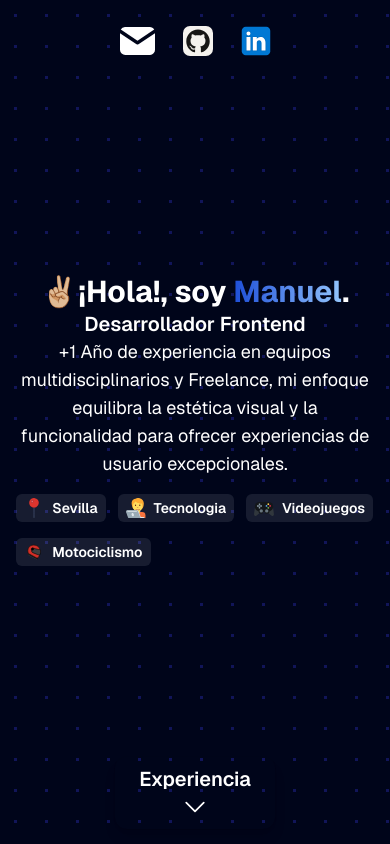
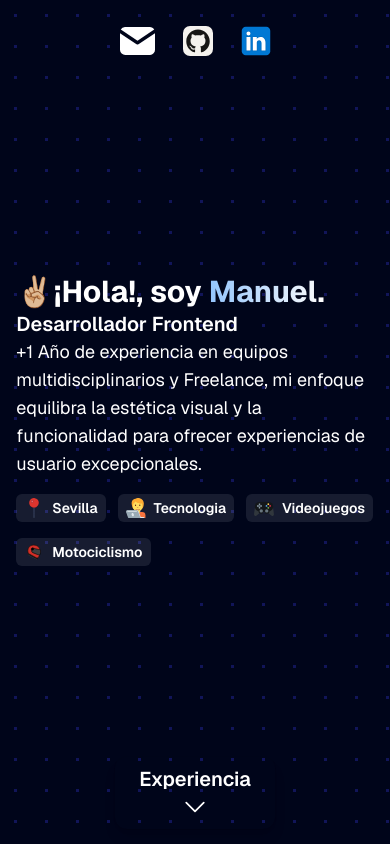
Before and after one commit to manup94/portfolio, a Next.js app: page / in a window 390 px wide. Shown: the top 844 px of the page. Built offline with nearby package versions, Linux system fonts and the light colour scheme.

Commit message:
change gradient

```diff
--- a/src/app/components/hero.tsx
+++ b/src/app/components/hero.tsx
@@ -8,11 +8,11 @@ const Hero = () => {
   return (
     <section
       id="hero"
-      className="flex flex-col mx-auto text-center md:text-left md:w-2/3 w-11/12 max-w-2xl h-[80vh] justify-center text-white"
+      className="flex flex-col mx-auto text-left md:w-2/3 w-11/12 max-w-2xl h-[80vh] justify-center text-white"
     >
       <h1 className="md:text-5xl text-3xl font-bold">
         ✌🏼¡Hola!, soy{" "}
-        <span className="bg-gradient-to-r from-blue-700 to-blue-300 bg-clip-text text-transparent">
+        <span className="bg-gradient-to-r from-blue-300 to-slate-50 bg-clip-text text-transparent">
           Manuel
         </span>
         .
```
